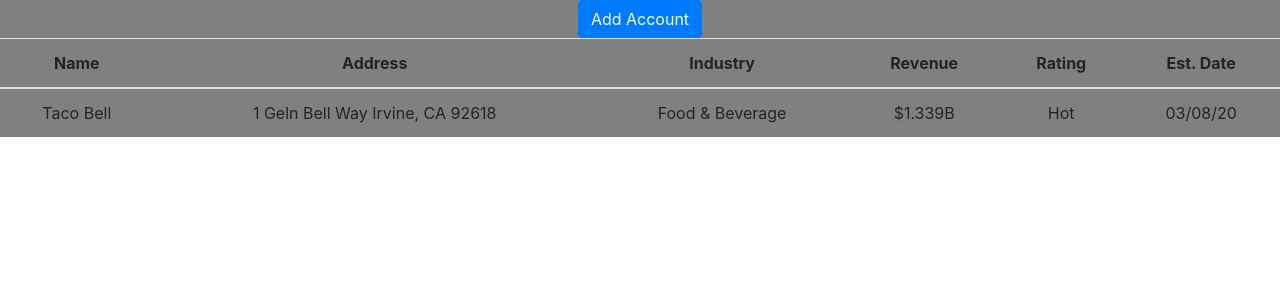
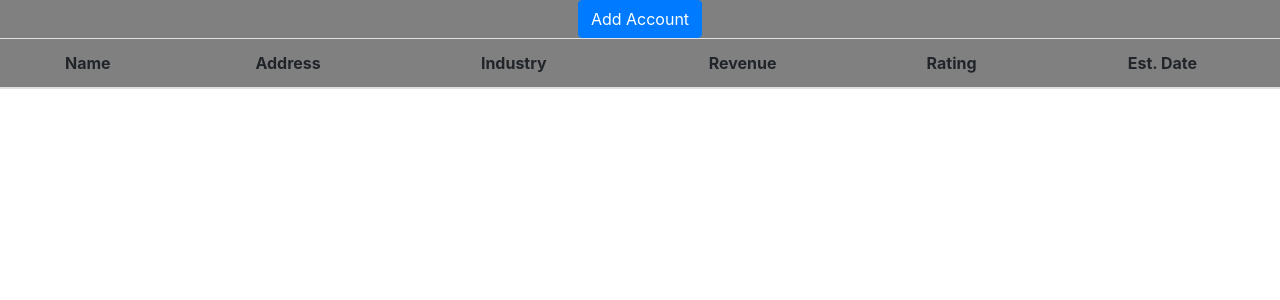
Before and after one commit to jayfunk/simple-contacts, a React (Create React App) app: page / in a window 1280 px wide. Shown: the top 300 px of the page. Built offline with nearby package versions, Linux system fonts and the light colour scheme.

Commit message:
Updated the base accounts component to render rows based on its props

```diff
--- a/src/Accounts.js
+++ b/src/Accounts.js
@@ -1,18 +1,32 @@
-import React, {Component} from 'react';
+import React from 'react';
 import PropTypes from 'prop-types';
-import Button from 'react-bootstrap/Button';
 import {Link} from 'react-router-dom';
+import {connect} from 'react-redux';
 
 import './Accounts.css';
 
-class Accounts extends Component {
-  render() {
+function renderAccounts(accounts) {
+  return accounts.map((account) => {
     return (
-      <div class="accounts">
+      <tr key={account.id}>
+        <td>{account.name}</td>
+        <td>{account.address}</td>
+        <td>{account.industry}</td>
+        <td>{account.annualRevenue}</td>
+        <td>{account.rating}</td>
+        <td>{account.establishedDate.toString()}</td>
+      </tr>
+    );
+  });
+}
+
+export function Accounts(props) {
+  return (
+    <div className="accounts">
       <Link className="btn btn-primary" to="/accounts/new">
         Add Account
       </Link>
-        <table class="table">
+      <table className="table">
         <thead>
           <tr>
             <th scope="col">Name</th>
@@ -23,22 +37,20 @@
             <th scope="col">Est. Date</th>
           </tr>
         </thead>
-          <tbody>
-            <tr>
-              <td>Taco Bell</td>
-              <td>1 Geln Bell Way Irvine, CA 92618</td>
-              <td>Food & Beverage</td>
-              <td>$1.339B</td>
-              <td>Hot</td>
-              <td>03/08/20</td>
-            </tr>
-          </tbody>
+        <tbody>{renderAccounts(props.accounts)}</tbody>
       </table>
     </div>
   );
 }
+
+Accounts.propTypes = {
+  accounts: PropTypes.array.isRequired
+};
+
+function mapStateToProps(state, ownProps) {
+  return {
+    accounts: state
+  };
 }
 
-Accounts.propTypes = {};
-
-export default Accounts;
+export default connect(mapStateToProps)(Accounts);
```
Also changed, not shown: 1 other file (tests, documents, lock files or other folders). Lines whose indentation alone changed are shown as unchanged.
